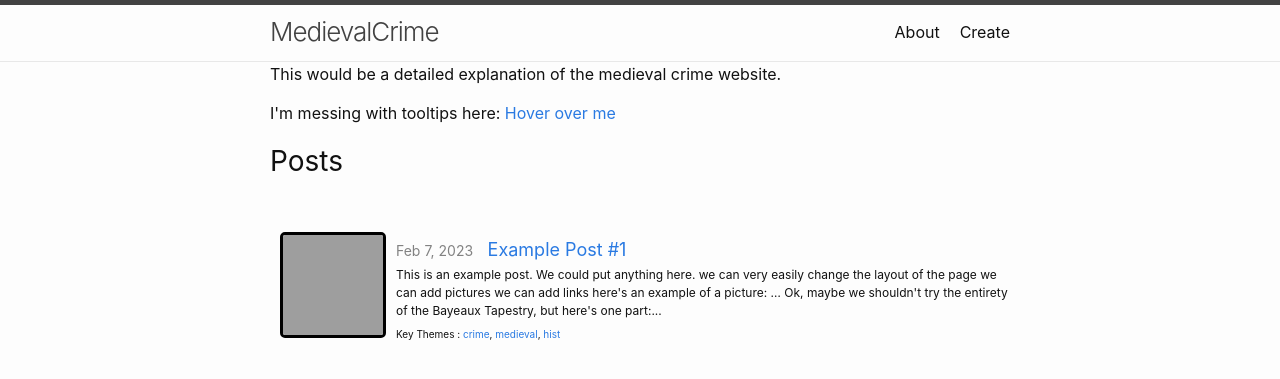
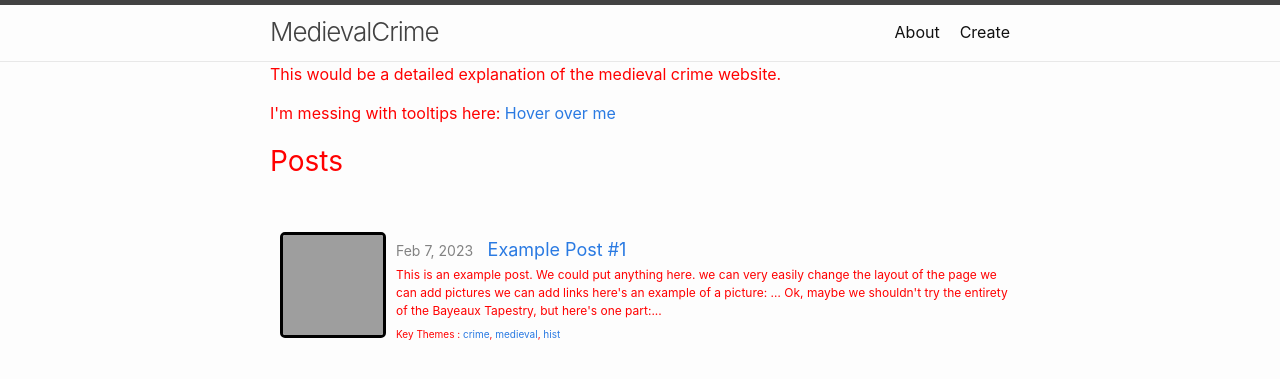
Before and after one commit to Jewpitter/MedievalCrime, a Jekyll site: the page built from index.md, in a window 1280 px wide. Shown: the top 379 px of the page. Built offline with Jekyll 4.4.1, drawn with Linux system fonts in a browser that asks for light colours; grey boxes are pictures that could not be loaded.

Commit message:
Updating css

```diff
--- a/_includes/head.html
+++ b/_includes/head.html
@@ -4,6 +4,7 @@
   <meta name="viewport" content="width=device-width, initial-scale=1">
   {%- seo -%}
   <link rel="stylesheet" href="{{ "/assets/main.css" | relative_url }}">
+  <link rel="stylesheet" href="{{ "/assets/josh.css" | relative_url }}">
   {%- feed_meta -%}
   {%- if jekyll.environment == 'production' and site.google_analytics -%}
     {%- include google-analytics.html -%}
--- a/_layouts/home.html
+++ b/_layouts/home.html
@@ -14,7 +14,7 @@ layout: default
 
   <!-- Josh is testing with tooltips here !-->
 
-  <p>I'm messing with tooltips here: <a href="#" data-toggle="tooltip" title="Hooray!">Hover over me</a></p>
+  <p>I'm messing with tooltips here: <a href="#" data-toggle="tooltip" title="Hooray! The tooltip is working!">Hover over me</a></p>
 
 
 
--- /dev/null
+++ b/assets/josh.css
@@ -0,0 +1 @@
+body {color: #FF0000;}
```
